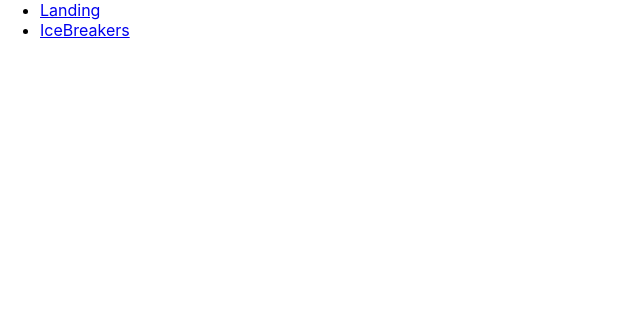
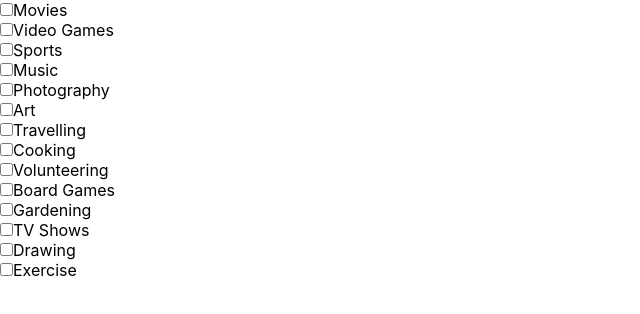
Before and after one commit to LachlanMountjoy/545, a React (Create React App) app in the folder coffeechat/: page /preferences in a window 1280 px wide. Before the commit this address had no page. Shown: the top 314 px of the page, without its empty margins (0-640 px from the left). Built offline with nearby package versions, Linux system fonts and the light colour scheme.

Commit message:
Added some components

```diff
--- a/coffeechat/src/components/App/App.js
+++ b/coffeechat/src/components/App/App.js
@@ -1,19 +1,20 @@
 import './App.css';
-import Landing from '../Landing/Landing.js';
-
 import {
   BrowserRouter as Router,
   Routes,
   Route,
   Link
 } from "react-router-dom";
+
 import IceBreakers from '../IceBreakers/IceBreakers';
+import Landing from '../Landing/Landing.js';
+import Preferences from '../Preferences/Preferences';
 
 function App() {
   return (
     <Router>
       <div>
-        <nav>
+        {/* <nav>
           <ul>
             <li>
               <Link to="/landing">Landing</Link>
@@ -22,12 +23,13 @@ function App() {
               <Link to="/icebreakers">IceBreakers</Link>
             </li>
           </ul>
-        </nav>
+        </nav> */}
 
         {
           <Routes>
             <Route path="/landing" element={<Landing />} />
             <Route path="/icebreakers" element={<IceBreakers />} />
+            <Route path="/preferences" element={<Preferences />} />
           </Routes>
         }
       </div>
--- a/coffeechat/src/components/IceBreakers/IceBreakers.js
+++ b/coffeechat/src/components/IceBreakers/IceBreakers.js
@@ -8,4 +8,4 @@ function IceBreakers() {
     );
   }
 
-  export default IceBreakers;
+export default IceBreakers;
--- a/coffeechat/src/components/Landing/Landing.js
+++ b/coffeechat/src/components/Landing/Landing.js
@@ -1,6 +1,10 @@
 import photo from '../../photos/landing-header.png';
 import '../../styles/homepage.css';
 function Landing() {
+  function validate(username, passwd){
+    // If username and passwd are on same userObject in DB, return true and display that User's Dashboard
+  }
+
   return (
     <div className="Landing">
       <div className="background"> </div>
--- /dev/null
+++ b/coffeechat/src/components/Preferences/Preferences.js
@@ -0,0 +1,18 @@
+import '../../styles/preferences.css';
+import {preferences} from '../../preferences.json';
+function Preferences() {
+    return (
+        <div>
+            <div className="Preferences">
+                {preferences.map((preference, index) =>
+                    (<div>
+                        <input type="checkbox" id={"preference"+ index} name={"preference"+index} value={preference}/>
+                        {preference}
+                    </div>)
+                    )}
+            </div>
+        </div>
+    );
+  }
+
+export default Preferences;
--- /dev/null
+++ b/coffeechat/src/preferences.json
@@ -0,0 +1,18 @@
+{
+    "preferences": [
+        "Movies",
+        "Video Games",
+        "Sports",
+        "Music",
+        "Photography",
+        "Art",
+        "Travelling",
+        "Cooking",
+        "Volunteering",
+        "Board Games",
+        "Gardening",
+        "TV Shows",
+        "Drawing",
+        "Exercise"
+    ]
+}
--- /dev/null
+++ b/coffeechat/src/styles/preferences.css
@@ -0,0 +1,3 @@
+input[type=checkbox]{
+    -webkit-appearance: checkbox;
+}
```
Also changed, not shown: coffeechat/src/components/Dashboard/Dashboard.js (added, +10 -0 lines).
